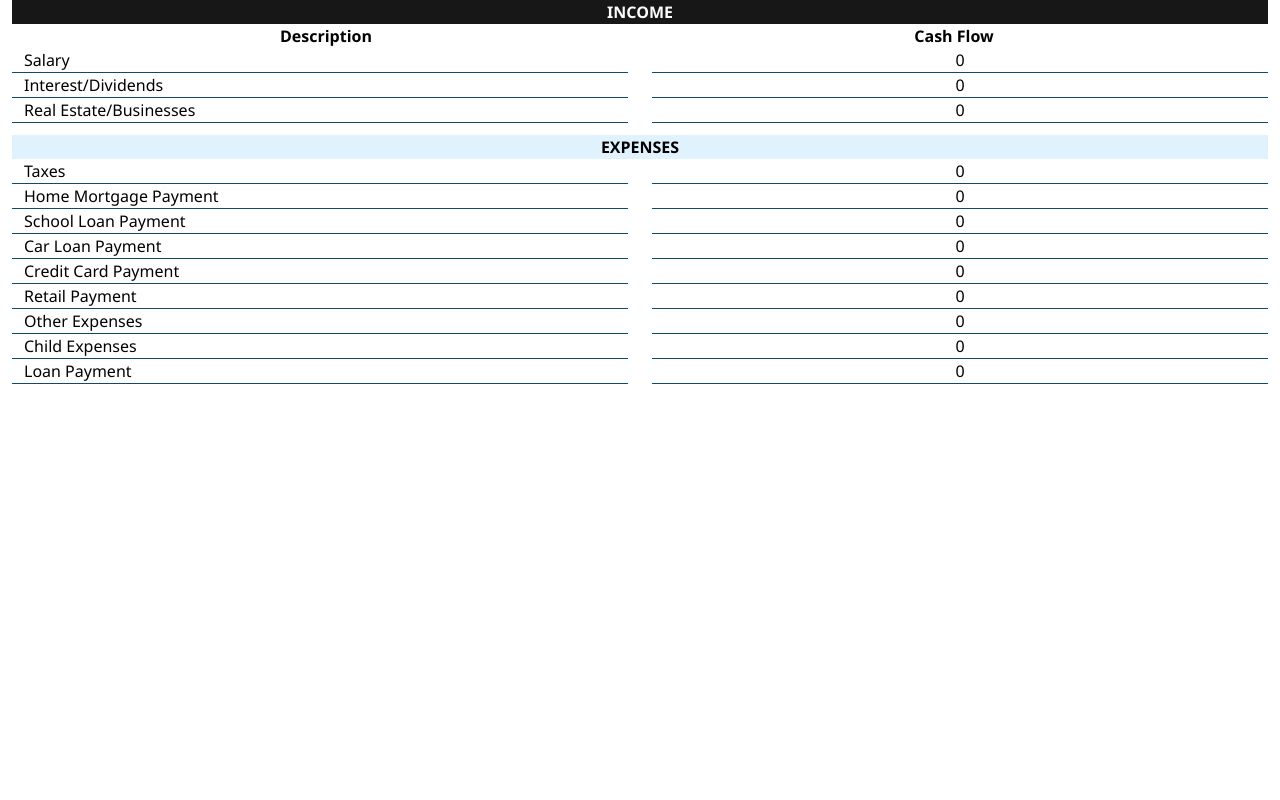
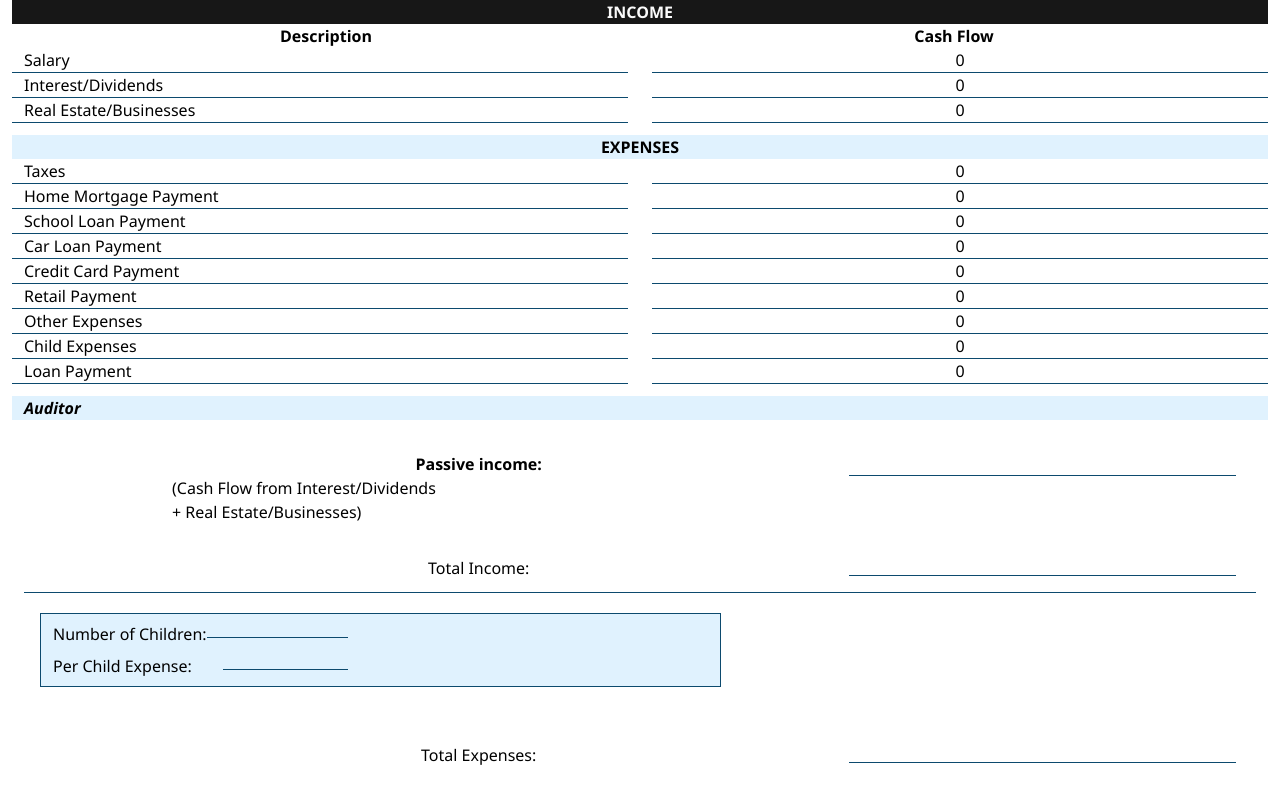
Before and after one commit to crypt096/richdad-financial-statement, a Vue app in the folder frontend/: page / in a window 1280 px wide. Built offline with nearby package versions, Linux system fonts and the light colour scheme.

Commit message:
Update IncomeStatementLayout.vue

```diff
--- a/frontend/src/components/IncomeStatementLayout.vue
+++ b/frontend/src/components/IncomeStatementLayout.vue
@@ -3,9 +3,11 @@
   <!-- I've just added components for you here. Add appropriate classes and make it look like in the image above -->
   <income></income>
   <expenses></expenses>
+  <auditor></auditor>
 </template>
 
 <script lang="ts" setup>
 import Income from "./Income.vue";
 import Expenses from "./Expenses.vue";
+import Auditor from "./Auditor.vue";
 </script>
```
